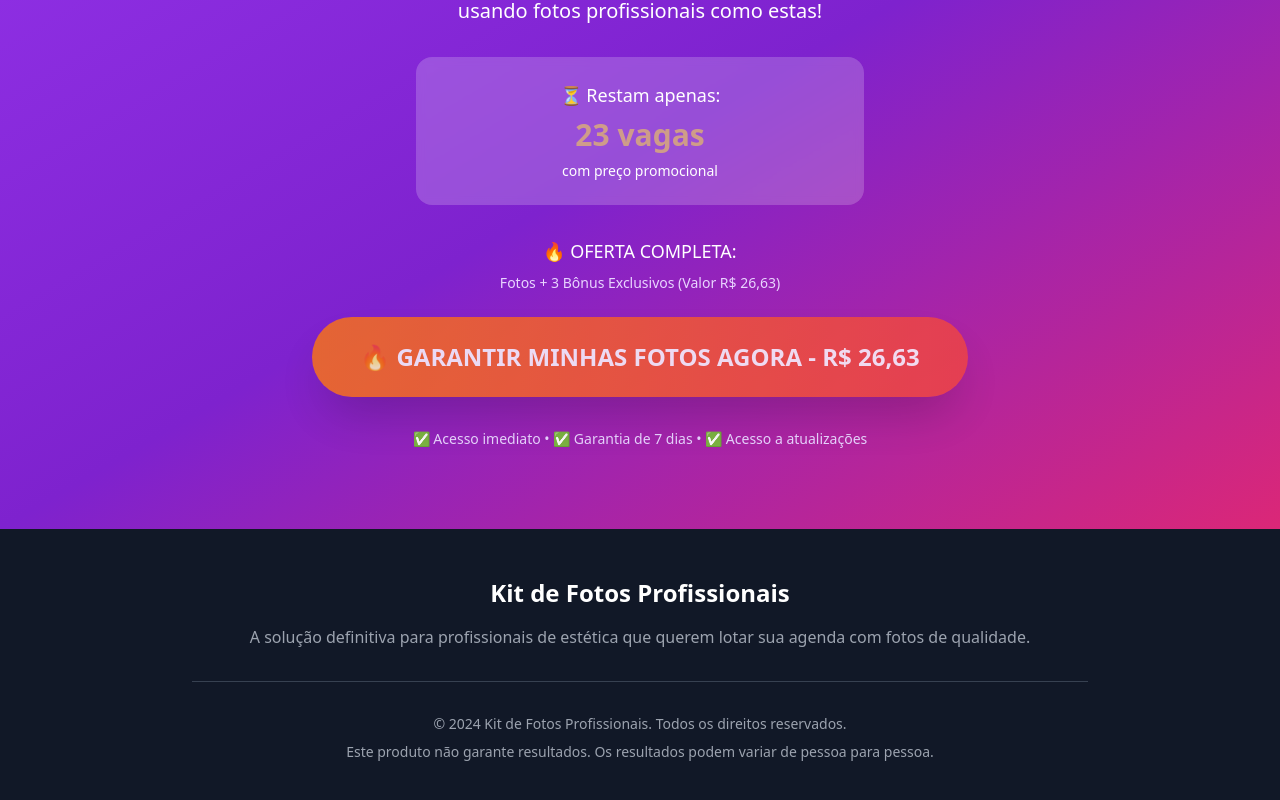
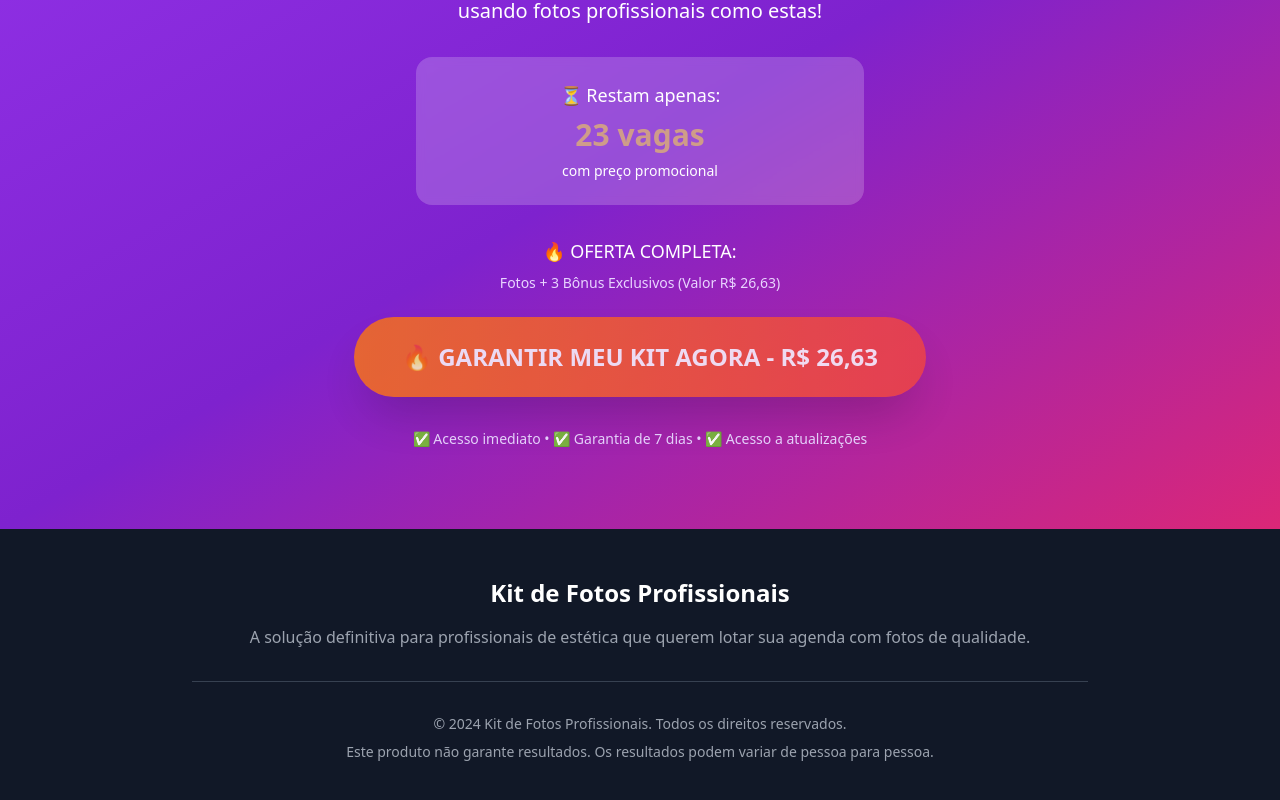
Before and after one commit to Magnus1385/KIT, a React (Vite) app: page / in a window 1280 px wide. Shown: the part 5388-6188 px from the top of the page. Built offline with nearby package versions, Linux system fonts and the light colour scheme.

Commit message:
mudança no txt

```diff
--- a/src/App.tsx
+++ b/src/App.tsx
@@ -481,7 +481,7 @@ function App() {
             rel="noopener noreferrer"
             className="bg-gradient-to-r from-orange-500 to-red-500 hover:from-orange-600 hover:to-red-600 text-white font-bold py-6 px-12 rounded-full text-2xl shadow-2xl transform hover:scale-105 transition-all duration-300 mb-8 animate-pulse-slow inline-block"
           >
-            🔥 GARANTIR MINHAS FOTOS AGORA - R$ 26,63
+            🔥 GARANTIR MEU KIT AGORA - R$ 26,63
           </a>
           <div className="text-sm text-purple-200">
             ✅ Acesso imediato • ✅ Garantia de 7 dias • ✅ Acesso a atualizações
```
